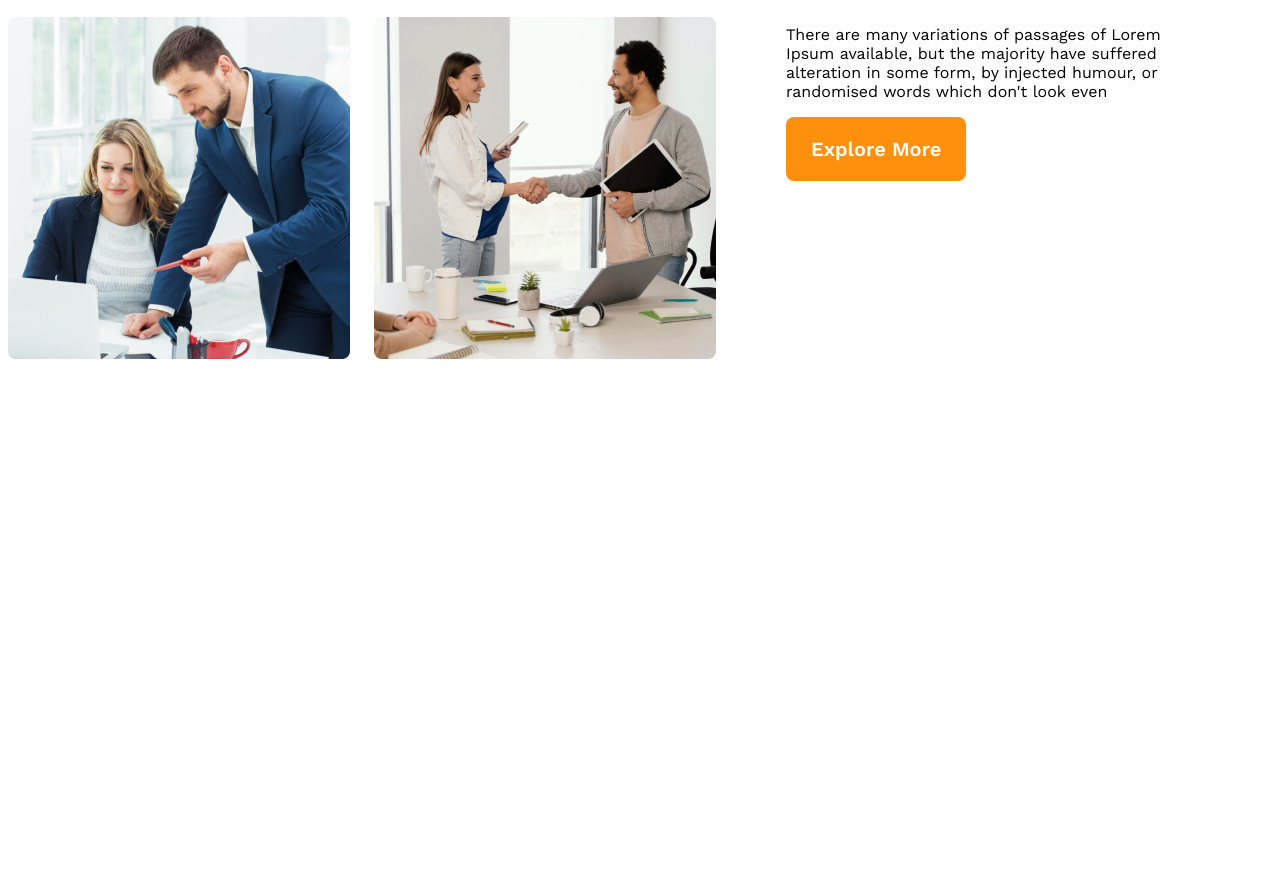
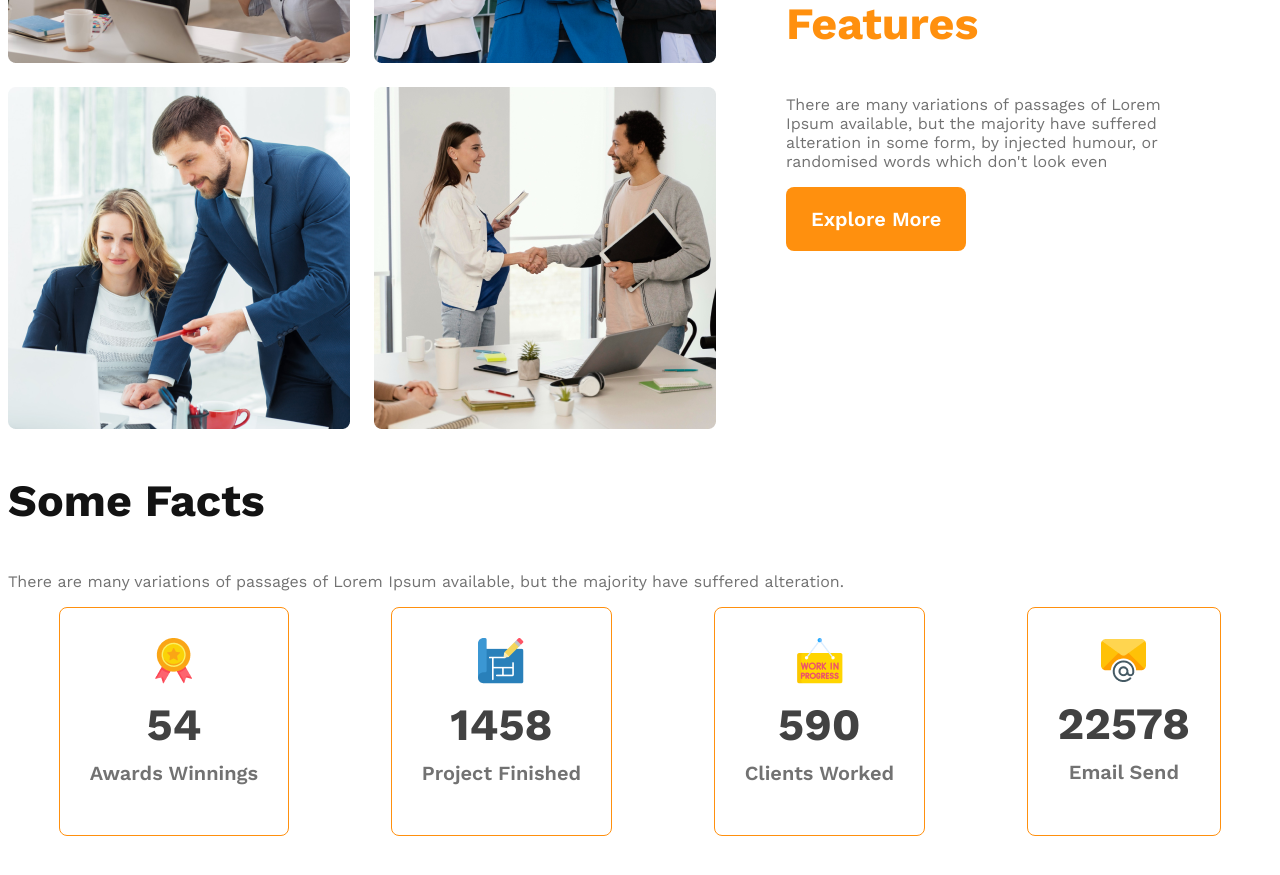
Before and after one commit to azizul96/ArchitectsProject, a plain HTML site: page index.html in a window 1280 px wide. Shown: the part 1360-2235 px from the top of the page. Before the commit the page ends 1727 px from the top, so only its background shows below. Drawn offline with nearby package versions, Linux system fonts and the light colour scheme.

Commit message:
facts added

```diff
--- a/index.html
+++ b/index.html
@@ -12,7 +12,7 @@
 <body>
     <header>
         <nav>
-            <h3 class="nav-title">G3 Architects</h3>
+            <h3 class="section-title">G3 Architects</h3>
             <ul>
                 <li><a href="">Home</a></li>
                 <li><a href="">About</a></li>
@@ -26,7 +26,7 @@
                     Brand New
                     Group of Architects
                 </h1>
-                <p class="banner-description">
+                <p class="common-description">
                     There are many variations of passages of Lorem Ipsum available, but the majority have suffered alteration in some form, by injected humour, or randomised words which don't look even
                 </p>
                 <button class="btn-primary">Explore More</button>
@@ -44,9 +44,39 @@
             </div>
             <div class="team-content">
                 <h3 class="team-title"><span class="quick-list">Quick list</span> <span class="of-our">of Our</span> <span class="text-feature">Features</span></h3>
-                <p class="team-desciption">There are many variations of passages of Lorem Ipsum available, but the majority have suffered alteration in some form, by injected humour, or randomised words which don't look even</p>
+                <p class="common-description">There are many variations of passages of Lorem Ipsum available, but the majority have suffered alteration in some form, by injected humour, or randomised words which don't look even</p>
                 <button class="btn-primary">Explore More</button>
+            </div>
+        </section>
+        <!-- features section start -->
+        <section class="features">
 
+        </section>
+        <!-- Facts section start  -->
+        <section class="facts">
+            <h3 class="section-title">Some Facts</h3>
+            <p class="common-description">There are many variations of passages of Lorem Ipsum available, but the majority have suffered alteration.</p>
+            <div class="facts-card-container">
+                <div class="card">
+                    <img src="./images/icons/ribon.png" alt="">
+                    <h2 class="card-stat">54</h2>
+                    <p class="card-title">Awards Winnings</p>
+                </div>
+                <div class="card">
+                    <img src="./images/icons/projects.png" alt="">
+                    <h2 class="card-stat">1458</h2>
+                    <p class="card-title">Project Finished</p>
+                </div>
+                <div class="card">
+                    <img src="./images/icons/customers.png" alt="">
+                    <h2 class="card-stat">590</h2>
+                    <p class="card-title">Clients Worked</p>
+                </div>
+                <div class="card">
+                    <img src="./images/icons/email.png" alt="">
+                    <h2 class="card-stat">22578</h2>
+                    <p class="card-title">Email Send</p>
+                </div>
             </div>
         </section>
     </main>
--- a/style.css
+++ b/style.css
@@ -1,6 +1,32 @@
+
 *{
     font-family: 'Work Sans', sans-serif;
 }
+
+.btn-primary{
+    background-color: #FF900E;
+    color: #fff;
+    border-radius: 8px;
+    padding: 20px 25px;
+    font-size: 1.25rem;
+    font-weight: 600;
+    cursor: pointer;
+    border: 0;
+}
+.common-description{
+    color: #727272;
+    font-size: 1rem;
+    font-weight: 400;
+}
+.section-title{
+    color: #131313;
+    font-size: 2.8rem;
+    font-weight: 700;
+}
+/* Upper styles are Shared   */
+
+
+
 header{
     background: rgba(255, 144, 14, 0.10);
     padding: 50px 240px;
@@ -11,11 +37,7 @@ nav{
     justify-content: space-between;
     align-items: center;
 }
-.nav-title{
-    color: #131313;
-    font-size: 2.8rem;
-    font-weight: 700;
-}
+
 nav > ul{
     display: flex;
 }
@@ -41,52 +63,15 @@ nav li a{
     font-size: 4rem;
     font-weight: 700;
 }
-.banner-description{
-    color: #727272;
-    font-size: 1rem;
-    font-weight: 400;
-}
-.btn-primary{
-    background-color: #FF900E;
-    color: #fff;
-    border-radius: 8px;
-    padding: 20px 25px;
-    font-size: 1.25rem;
-    font-weight: 600;
-    cursor: pointer;
-    border: 0;
-}
 .banner img{
     width: 100%;
     margin-top: 20px;
 }
 
-
-
-/* Responsive Style for Mobile */
-@media screen and (max-width: 576px) {
-    header{
-        padding: 20px;
-    }
-    nav{
-        flex-direction: column;
-    }
-}
-
-/* Responsive Style for tablet  */
-@media screen and (min-width: 576px) and (max-width: 960px) {
-    header{
-        padding: 50px;
-    }
-    nav{
-        flex-direction: column;
-    }
-}
 /*  */
-
 main{
     max-width: 1440px;
-    margin: 0 auto;
+    margin: 70px auto;
 }
 .team-container{
     display: flex;
@@ -113,3 +98,55 @@ main{
     color: #FF900E;
     font-weight: 700;
 }
+/* Facts section style */
+.facts-card-container{
+    display: flex;
+    justify-content: space-around;
+}
+.facts-card-container .card{
+    border-radius: 8px;
+    border: 1px solid #FF900E;
+    text-align: center;
+    padding: 30px;
+}
+.facts-card-container .card-title{
+    color: #727272;
+    font-size: 1.25rem;
+    font-weight: 600;
+    margin-top: 5px;
+}
+.facts-card-container .card-stat{
+    font-size: 2.8rem;
+    color: #424242;
+    margin-top: 10px;
+    margin-bottom: 10px;
+}
+
+
+
+/* Responsive Style for Mobile */
+@media screen and (max-width: 576px) {
+    header{
+        padding: 20px;
+    }
+    nav, .team-container{
+        flex-direction: column;
+    }
+    .team-img-container{
+        grid-template-columns: 1fr;
+    }
+    .team-content{
+        padding-left: 10px;
+        padding-right: 10px;
+    }
+}
+
+/* Responsive Style for tablet  */
+@media screen and (min-width: 576px) and (max-width: 960px) {
+    header{
+        padding: 50px;
+    }
+    nav, .team-container{
+        flex-direction: column;
+    }
+}
```
